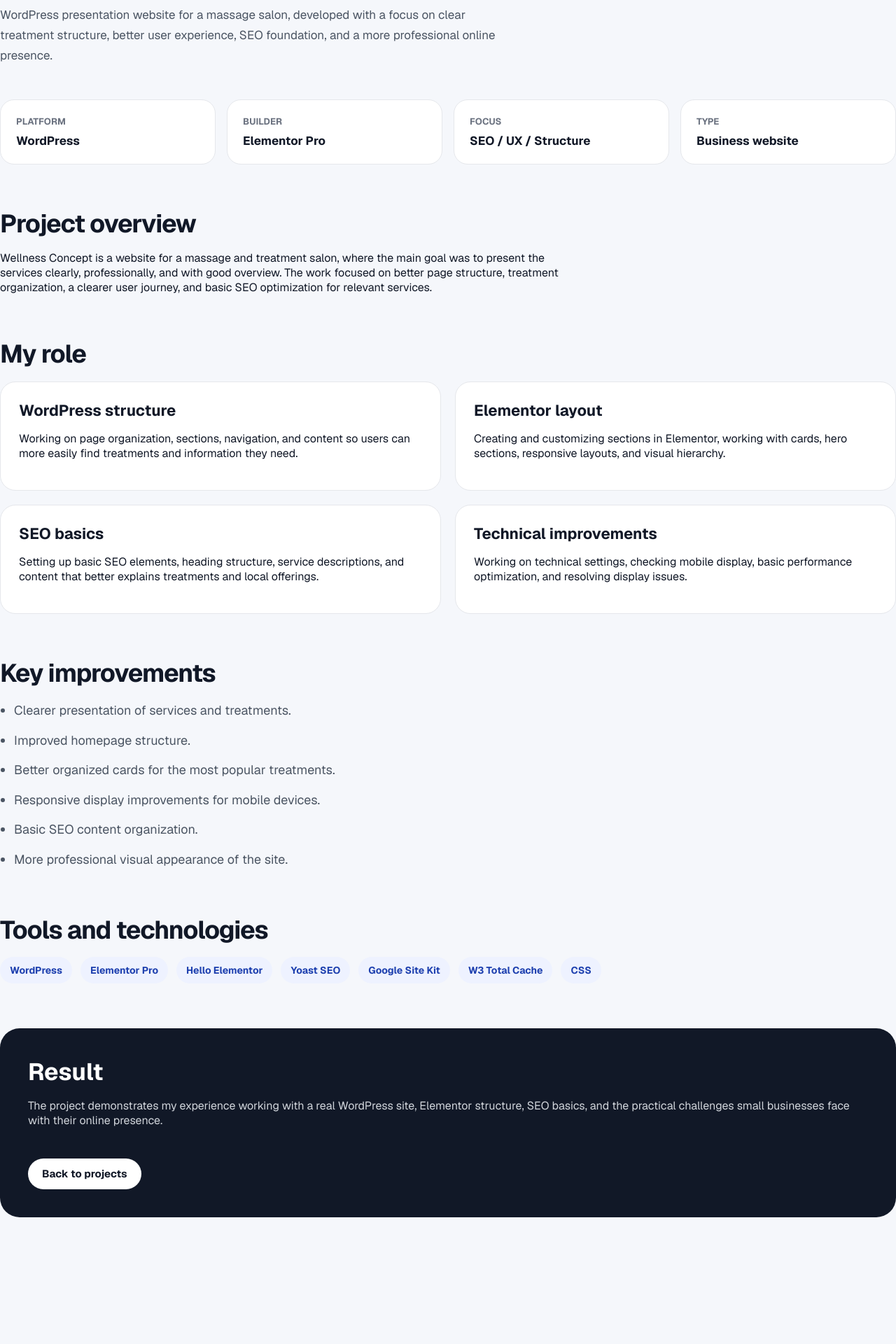
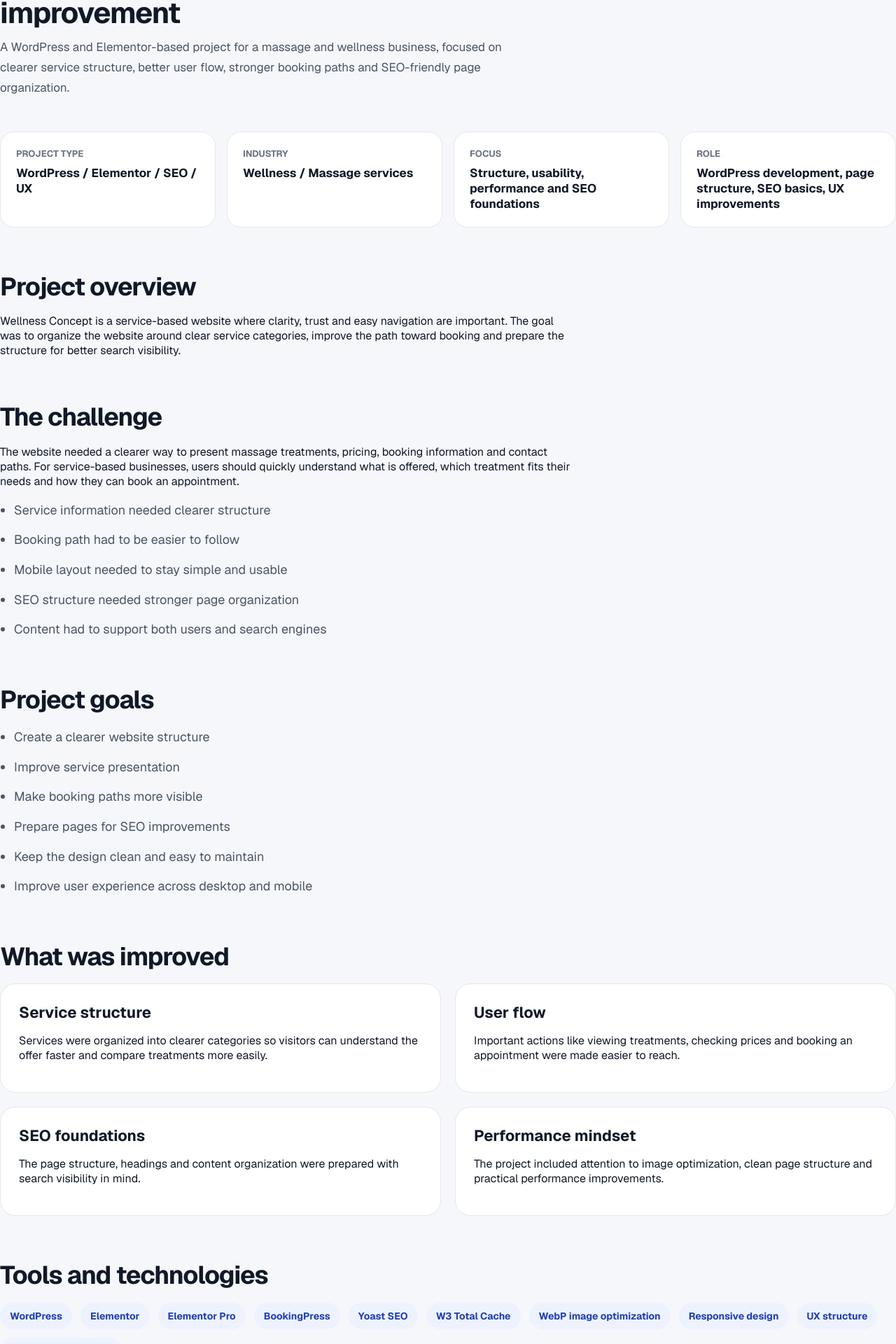
Before and after one commit to Cumbaric/djordje-clienthub, a Next.js app: page /en/projects/wellness-concept in a window 1280 px wide. Shown: the part 155-2075 px from the top of the page at 70% size. Before the commit the page ends 1894 px from the top, so only its background shows below. Built offline with nearby package versions, Linux system fonts and the light colour scheme.

Commit message:
Polish Wellness Concept case study

```diff
--- a/src/app/en/projects/wellness-concept/page.js
+++ b/src/app/en/projects/wellness-concept/page.js
@@ -4,120 +4,164 @@ import PageHero from "@/components/PageHero";
 export default function WellnessConceptCaseStudyPage() {
   return (
     <main className="public-page">
-      <PageHero eyebrow="Case study" title="Wellness Concept">
-        WordPress presentation website for a massage salon, developed with a
-        focus on clear treatment structure, better user experience, SEO
-        foundation, and a more professional online presence.
+      <PageHero
+        eyebrow="Case Study"
+        title="Wellness Concept — WordPress, UX and SEO structure improvement"
+      >
+        A WordPress and Elementor-based project for a massage and wellness
+        business, focused on clearer service structure, better user flow,
+        stronger booking paths and SEO-friendly page organization.
       </PageHero>
 
       <section className="case-study-meta">
         <div>
-          <span>Platform</span>
-          <strong>WordPress</strong>
+          <span>Project type</span>
+          <strong>WordPress / Elementor / SEO / UX</strong>
         </div>
-
         <div>
-          <span>Builder</span>
-          <strong>Elementor Pro</strong>
+          <span>Industry</span>
+          <strong>Wellness / Massage services</strong>
         </div>
-
         <div>
           <span>Focus</span>
-          <strong>SEO / UX / Structure</strong>
+          <strong>Structure, usability, performance and SEO foundations</strong>
         </div>
-
         <div>
-          <span>Type</span>
-          <strong>Business website</strong>
+          <span>Role</span>
+          <strong>WordPress development, page structure, SEO basics, UX improvements</strong>
         </div>
       </section>
 
       <section className="case-study-section">
         <h2>Project overview</h2>
         <p>
-          Wellness Concept is a website for a massage and treatment salon, where
-          the main goal was to present the services clearly, professionally, and
-          with good overview. The work focused on better page structure,
-          treatment organization, a clearer user journey, and basic SEO
-          optimization for relevant services.
+          Wellness Concept is a service-based website where clarity, trust and
+          easy navigation are important. The goal was to organize the website
+          around clear service categories, improve the path toward booking and
+          prepare the structure for better search visibility.
         </p>
       </section>
 
       <section className="case-study-section">
-        <h2>My role</h2>
+        <h2>The challenge</h2>
+        <p>
+          The website needed a clearer way to present massage treatments,
+          pricing, booking information and contact paths. For service-based
+          businesses, users should quickly understand what is offered, which
+          treatment fits their needs and how they can book an appointment.
+        </p>
+        <ul className="case-study-list">
+          <li>Service information needed clearer structure</li>
+          <li>Booking path had to be easier to follow</li>
+          <li>Mobile layout needed to stay simple and usable</li>
+          <li>SEO structure needed stronger page organization</li>
+          <li>Content had to support both users and search engines</li>
+        </ul>
+      </section>
+
+      <section className="case-study-section">
+        <h2>Project goals</h2>
+        <ul className="case-study-list">
+          <li>Create a clearer website structure</li>
+          <li>Improve service presentation</li>
+          <li>Make booking paths more visible</li>
+          <li>Prepare pages for SEO improvements</li>
+          <li>Keep the design clean and easy to maintain</li>
+          <li>Improve user experience across desktop and mobile</li>
+        </ul>
+      </section>
+
+      <section className="case-study-section">
+        <h2>What was improved</h2>
         <div className="case-study-grid">
           <article>
-            <h3>WordPress structure</h3>
+            <h3>Service structure</h3>
             <p>
-              Working on page organization, sections, navigation, and content
-              so users can more easily find treatments and information they
-              need.
+              Services were organized into clearer categories so visitors can
+              understand the offer faster and compare treatments more easily.
             </p>
           </article>
-
           <article>
-            <h3>Elementor layout</h3>
+            <h3>User flow</h3>
             <p>
-              Creating and customizing sections in Elementor, working with
-              cards, hero sections, responsive layouts, and visual hierarchy.
+              Important actions like viewing treatments, checking prices and
+              booking an appointment were made easier to reach.
             </p>
           </article>
-
           <article>
-            <h3>SEO basics</h3>
+            <h3>SEO foundations</h3>
             <p>
-              Setting up basic SEO elements, heading structure, service
-              descriptions, and content that better explains treatments and
-              local offerings.
+              The page structure, headings and content organization were
+              prepared with search visibility in mind.
             </p>
           </article>
-
           <article>
-            <h3>Technical improvements</h3>
+            <h3>Performance mindset</h3>
             <p>
-              Working on technical settings, checking mobile display, basic
-              performance optimization, and resolving display issues.
+              The project included attention to image optimization, clean page
+              structure and practical performance improvements.
             </p>
           </article>
         </div>
       </section>
 
       <section className="case-study-section">
-        <h2>Key improvements</h2>
+        <h2>Tools and technologies</h2>
+        <div className="tech-stack">
+          <span>WordPress</span>
+          <span>Elementor</span>
+          <span>Elementor Pro</span>
+          <span>BookingPress</span>
+          <span>Yoast SEO</span>
+          <span>W3 Total Cache</span>
+          <span>WebP image optimization</span>
+          <span>Responsive design</span>
+          <span>UX structure</span>
+          <span>Technical SEO basics</span>
+        </div>
+      </section>
+
+      <section className="case-study-section">
+        <h2>Result</h2>
+        <p>
+          The project created a cleaner and more structured online presence for
+          Wellness Concept. The website is easier to navigate, services are
+          easier to understand and the structure is better prepared for SEO,
+          performance improvements and future content expansion.
+        </p>
         <ul className="case-study-list">
-          <li>Clearer presentation of services and treatments.</li>
-          <li>Improved homepage structure.</li>
-          <li>Better organized cards for the most popular treatments.</li>
-          <li>Responsive display improvements for mobile devices.</li>
-          <li>Basic SEO content organization.</li>
-          <li>More professional visual appearance of the site.</li>
+          <li>Clearer service presentation</li>
+          <li>Better booking path visibility</li>
+          <li>Stronger page structure</li>
+          <li>More consistent mobile experience</li>
+          <li>Better foundation for SEO and future improvements</li>
         </ul>
       </section>
 
       <section className="case-study-section">
-        <h2>Tools and technologies</h2>
-        <div className="tech-stack">
-          <span>WordPress</span>
-          <span>Elementor Pro</span>
-          <span>Hello Elementor</span>
-          <span>Yoast SEO</span>
-          <span>Google Site Kit</span>
-          <span>W3 Total Cache</span>
-          <span>CSS</span>
-        </div>
+        <h2>Possible next steps</h2>
+        <ul className="case-study-list">
+          <li>Continue improving treatment pages</li>
+          <li>Add more SEO-focused landing pages</li>
+          <li>Improve internal linking between services</li>
+          <li>Track search performance through Google Search Console</li>
+          <li>Continue optimizing images and page speed</li>
+        </ul>
       </section>
 
       <section className="case-study-cta">
-        <h2>Result</h2>
+        <h2>Need a similar WordPress improvement?</h2>
         <p>
-          The project demonstrates my experience working with a real WordPress
-          site, Elementor structure, SEO basics, and the practical challenges
-          small businesses face with their online presence.
+          If your website needs a clearer structure, better service presentation
+          or SEO-focused improvements, I can help you define the next practical
+          step.
         </p>
-
-        <Link href="/en/projects" className="case-study-button">
-          Back to projects
-        </Link>
+        <div className="case-study-cta-actions">
+          <Link href="/en/contact">Contact me</Link>
+          <Link href="/en/services" className="case-study-cta-secondary">
+            View services
+          </Link>
+        </div>
       </section>
     </main>
   );
--- a/src/styles/public-pages.css
+++ b/src/styles/public-pages.css
@@ -346,6 +346,42 @@
 
 .case-study-button:hover {
   background: #dbeafe;
+}
+
+.case-study-cta-actions {
+  display: flex;
+  flex-wrap: wrap;
+  gap: 14px;
+  margin-top: 28px;
+}
+
+.case-study-cta-actions a {
+  display: inline-flex;
+  align-items: center;
+  justify-content: center;
+  min-height: 44px;
+  padding: 0 20px;
+  border-radius: 999px;
+  background: #ffffff;
+  color: #111827;
+  font-size: 15px;
+  font-weight: 700;
+  text-decoration: none;
+  transition: 0.2s ease;
+}
+
+.case-study-cta-actions a:hover {
+  background: #dbeafe;
+}
+
+.case-study-cta-secondary {
+  background: transparent !important;
+  border: 1px solid rgba(255, 255, 255, 0.35);
+  color: #ffffff !important;
+}
+
+.case-study-cta-secondary:hover {
+  background: rgba(255, 255, 255, 0.1) !important;
 }
 
 @media (max-width: 900px) {
```
Also changed, not shown: src/app/sr/projekti/wellness-concept/page.js (+108 -63 lines).
